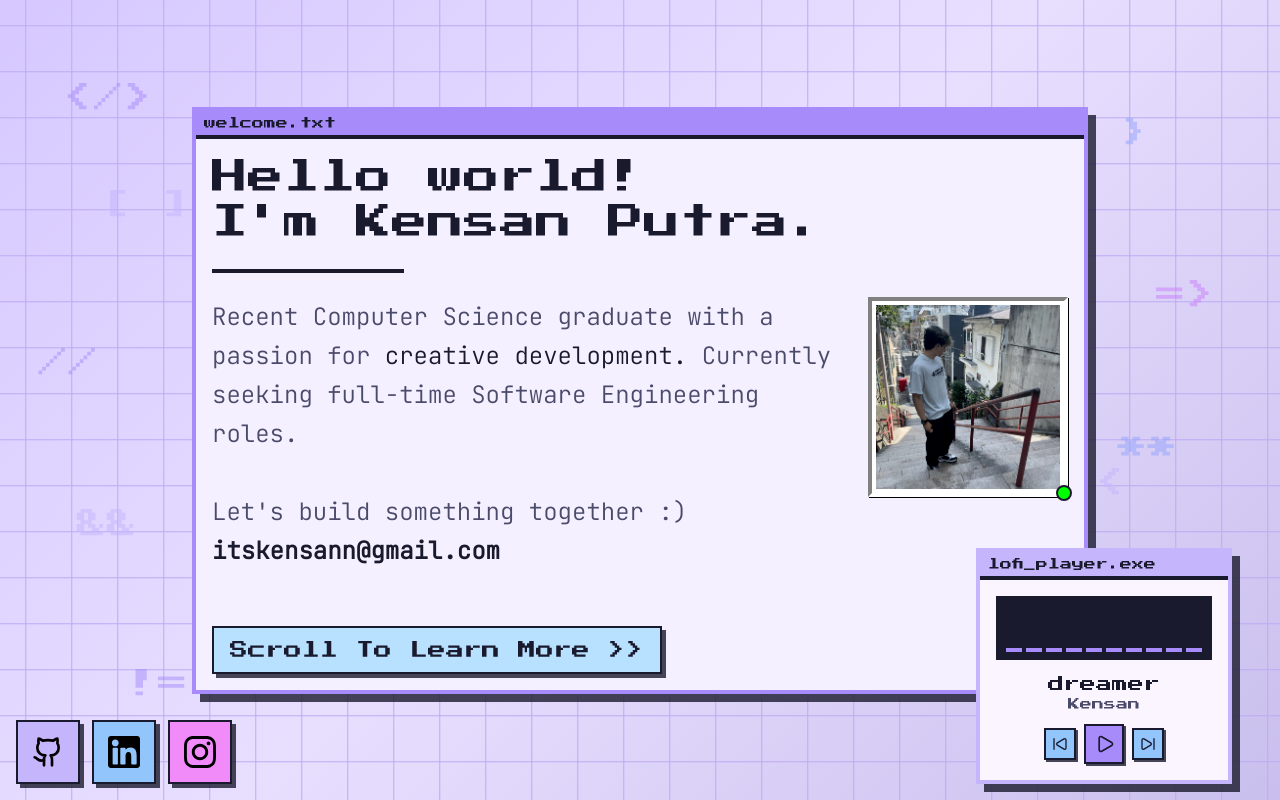
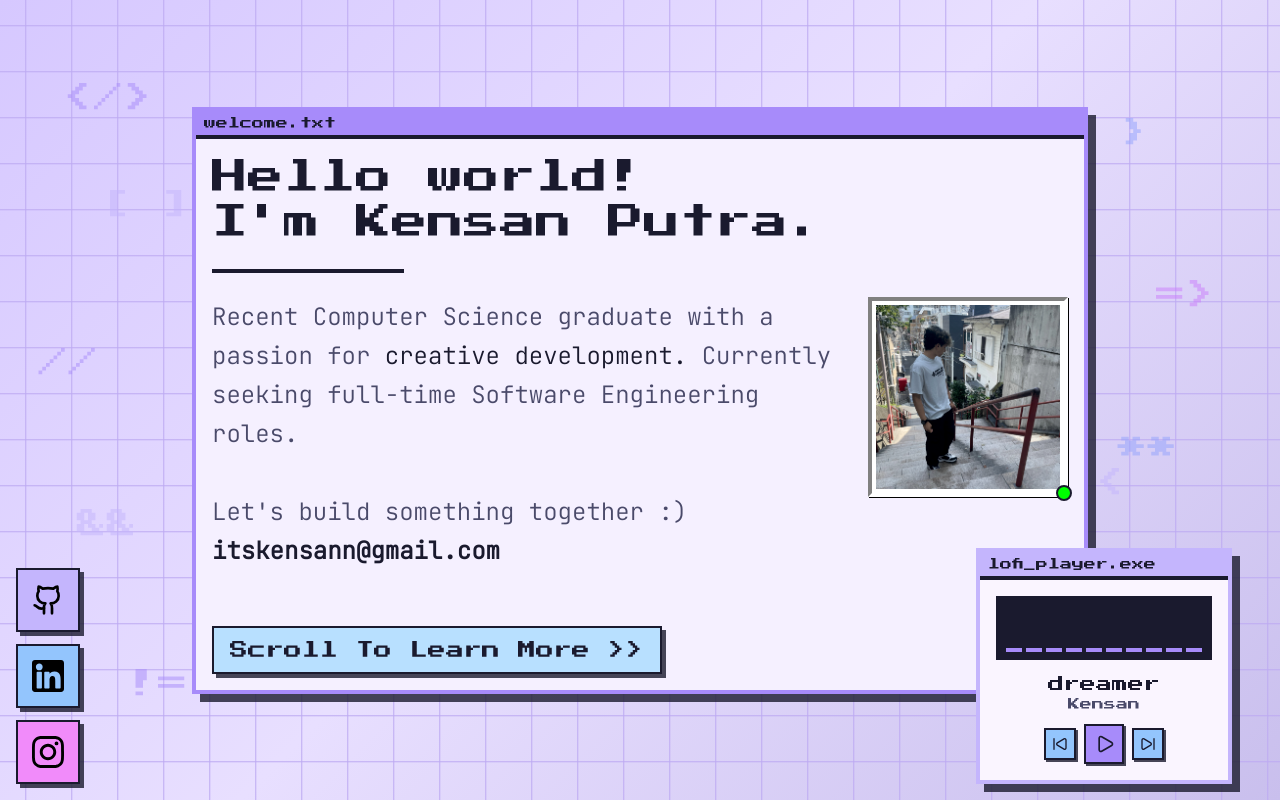
Before and after one commit to ItsKensann/portfolio, a Next.js app: page / in a window 1280 px wide. Built offline with nearby package versions, Linux system fonts and the light colour scheme.

Commit message:
updated social links display

```diff
--- a/app/page.tsx
+++ b/app/page.tsx
@@ -61,7 +61,7 @@ export default function Home() {
 
           <MusicPlayer />
 
-          <motion.div className="fixed bottom-4 left-4 z-50 flex md:flex-row gap-3 items-start md:items-center">
+          <motion.div className="fixed bottom-4 left-4 z-50 flex flex-col 2xl:flex-row gap-3 items-start md:items-center">
             {socialLinks.map((social, index) => (
               <motion.a
                 key={social.name}
```
